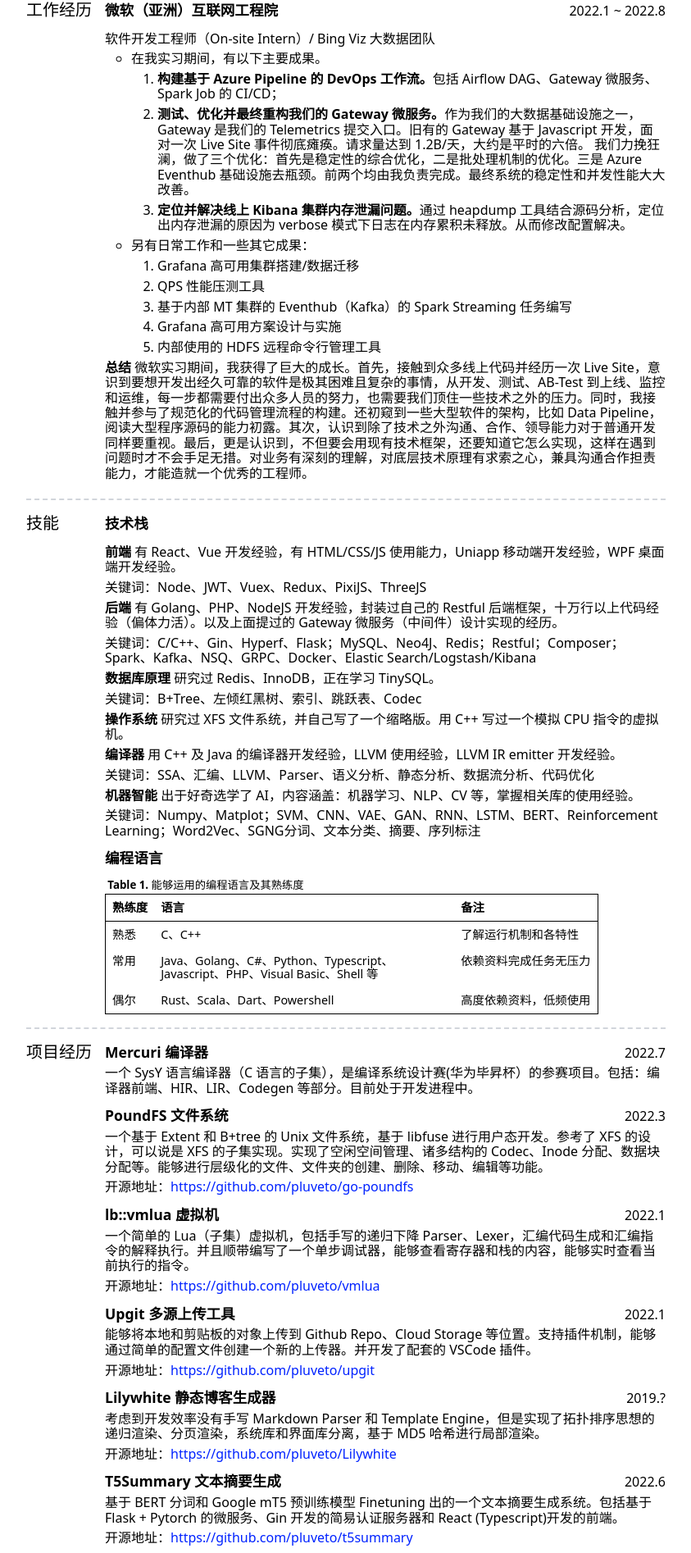
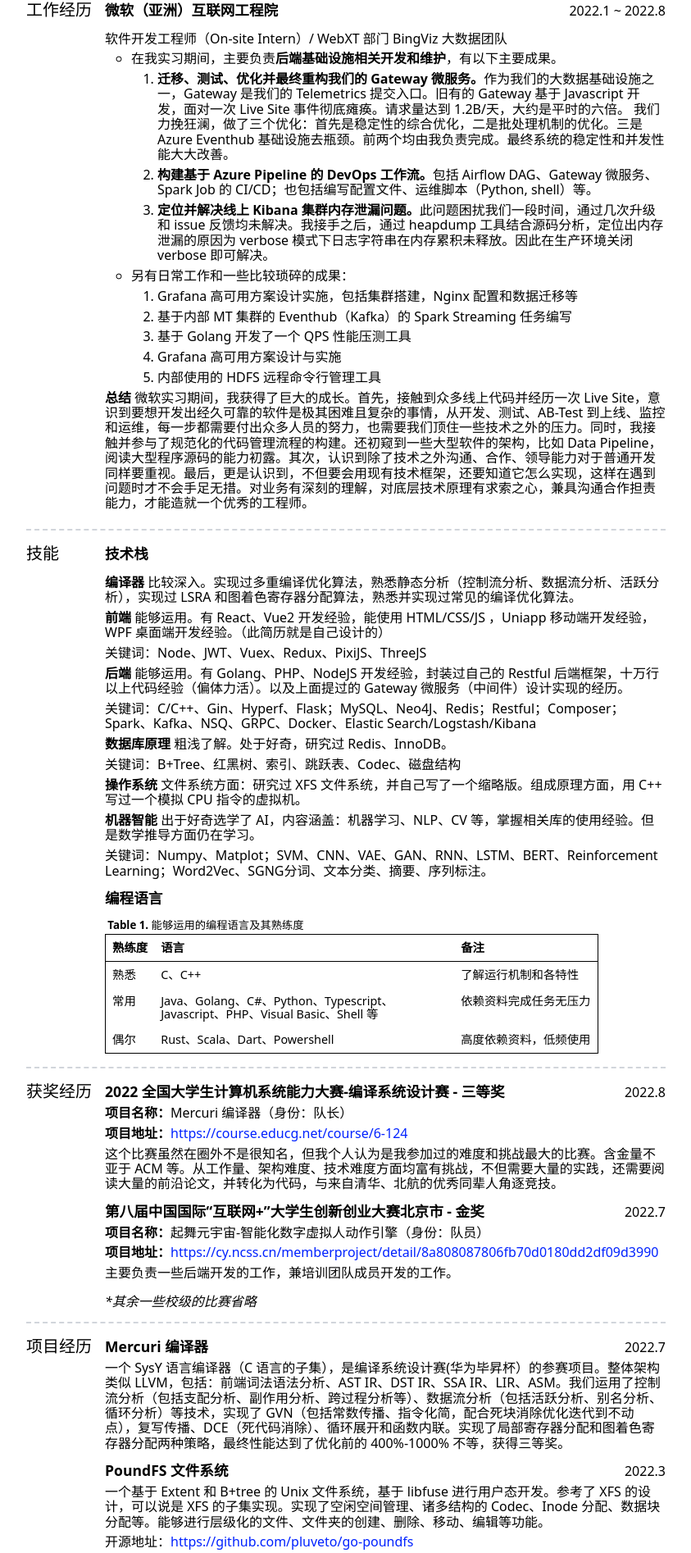
Before and after one commit to pluveto/resume, a plain HTML site: page index.html in a window 1280 px wide. Shown: the part 338-2232 px from the top of the page at 82% size, without its empty margins (218-1061 px from the left). Drawn offline with nearby package versions, Linux system fonts and the light colour scheme.

Commit message:
docs: update

```diff
--- a/index.html
+++ b/index.html
@@ -22,7 +22,7 @@
     <div class="resume">
         <header>
             <div class="flex mb-2">
-                <h1 class="text-4xl">张梓靖<span class="text-lg ml-2">意向岗位：后端开发工程师</span></h1>
+                <h1 class="text-4xl">张梓靖<span class="text-lg ml-2">意向岗位：后端开发工程师等，均有兴趣，接受调岗。</span></h1>
             </div>
             <div class="flex mb-2">
                 <div class="mr-4"><b class="inline-block w-16">工作地点</b> 北京</div>
@@ -66,32 +66,33 @@
                 <div class="flex-1">
                     <div class="float-right">2022.1 ~ 2022.8</div>
                     <h3 class="leading-4 head-title font-bold">微软（亚洲）互联网工程院</h3>
-                    <p class="line">软件开发工程师（On-site Intern）/ Bing Viz 大数据团队</p>
+                    <p class="line">软件开发工程师（On-site Intern）/ WebXT 部门 BingViz 大数据团队</p>
                     <ul>
-                        <li>在我实习期间，有以下主要成果。
+                        <li>在我实习期间，主要负责<b>后端基础设施相关开发和维护</b>，有以下主要成果。
                             <ol>
                                 <li>
-                                    <b>构建基于 Azure Pipeline 的 DevOps 工作流。</b>包括 Airflow DAG、Gateway 微服务、Spark Job 的
-                                    CI/CD；
-                                </li>
-                                <li>
-                                    <b>测试、优化并最终重构我们的 Gateway 微服务。</b>作为我们的大数据基础设施之一，Gateway 是我们的 Telemetrics 提交入口。旧有的
+                                    <b>迁移、测试、优化并最终重构我们的 Gateway 微服务。</b>作为我们的大数据基础设施之一，Gateway 是我们的 Telemetrics 提交入口。旧有的
                                     Gateway
                                     基于 Javascript 开发，面对一次 Live Site 事件彻底瘫痪。请求量达到 1.2B/天，大约是平时的六倍。
                                     我们力挽狂澜，做了三个优化：首先是稳定性的综合优化，二是批处理机制的优化。三是 Azure Eventhub
                                     基础设施去瓶颈。前两个均由我负责完成。最终系统的稳定性和并发性能大大改善。
                                 </li>
                                 <li>
-                                    <b>定位并解决线上 Kibana 集群内存泄漏问题。</b>通过 heapdump 工具结合源码分析，定位出内存泄漏的原因为 verbose
-                                    模式下日志在内存累积未释放。从而修改配置解决。
+                                    <b>构建基于 Azure Pipeline 的 DevOps 工作流。</b>包括 Airflow DAG、Gateway 微服务、Spark Job 的
+                                    CI/CD；也包括编写配置文件、运维脚本（Python, shell）等。
+                                </li>
+                                <li>
+                                    <b>定位并解决线上 Kibana 集群内存泄漏问题。</b>此问题困扰我们一段时间，通过几次升级和 issue 反馈均未解决。我接手之后，通过 heapdump
+                                    工具结合源码分析，定位出内存泄漏的原因为 verbose
+                                    模式下日志字符串在内存累积未释放。因此在生产环境关闭 verbose 即可解决。
                                 </li>
                             </ol>
                         </li>
-                        <li>另有日常工作和一些其它成果：
+                        <li>另有日常工作和一些比较琐碎的成果：
                             <ol>
-                                <li>Grafana 高可用集群搭建/数据迁移</li>
-                                <li>QPS 性能压测工具</li>
+                                <li>Grafana 高可用方案设计实施，包括集群搭建，Nginx 配置和数据迁移等</li>
                                 <li>基于内部 MT 集群的 Eventhub（Kafka）的 Spark Streaming 任务编写</li>
+                                <li>基于 Golang 开发了一个 QPS 性能压测工具</li>
                                 <li>Grafana 高可用方案设计与实施</li>
                                 <li>内部使用的 HDFS 远程命令行管理工具</li>
                             </ol>
@@ -112,21 +113,20 @@
                 <div class="flex-1">
                     <h3 class="leading-4 head-title font-bold">技术栈</h3>
                     <div class="mb-4">
-                        <p class="line"><b>前端</b> 有 React、Vue 开发经验，有 HTML/CSS/JS 使用能力，Uniapp 移动端开发经验，WPF 桌面端开发经验。</p>
+                        <p class="line"><b>编译器</b> 比较深入。实现过多重编译优化算法，熟悉静态分析（控制流分析、数据流分析、活跃分析），实现过 LSRA 和图着色寄存器分配算法，熟悉并实现过常见的编译优化算法。</p>
+                        <p class="line"><b>前端</b> 能够运用。有 React、Vue2 开发经验，能使用 HTML/CSS/JS ，Uniapp 移动端开发经验，WPF 桌面端开发经验。（此简历就是自己设计的）</p>
                         <p class="line">关键词：Node、JWT、Vuex、Redux、PixiJS、ThreeJS</p>
-                        <p class="line"><b>后端</b> 有 Golang、PHP、NodeJS 开发经验，封装过自己的 Restful 后端框架，十万行以上代码经验（偏体力活）。以及上面提过的
+                        <p class="line"><b>后端</b> 能够运用。有 Golang、PHP、NodeJS 开发经验，封装过自己的 Restful 后端框架，十万行以上代码经验（偏体力活）。以及上面提过的
                             Gateway 微服务（中间件）设计实现的经历。</p>
                         <p class="line">
                             关键词：C/C++、Gin、Hyperf、Flask；MySQL、Neo4J、Redis；Restful；Composer；Spark、Kafka、NSQ、GRPC、Docker、Elastic
                             Search/Logstash/Kibana</p>
-                        <p class="line"><b>数据库原理</b> 研究过 Redis、InnoDB，正在学习 TinySQL。</p>
-                        <p class="line">关键词：B+Tree、左倾红黑树、索引、跳跃表、Codec</p>
-                        <p class="line"><b>操作系统</b> 研究过 XFS 文件系统，并自己写了一个缩略版。用 C++ 写过一个模拟 CPU 指令的虚拟机。</p>
-                        <p class="line"><b>编译器</b> 用 C++ 及 Java 的编译器开发经验，LLVM 使用经验，LLVM IR emitter 开发经验。</p>
-                        <p class="line">关键词：SSA、汇编、LLVM、Parser、语义分析、静态分析、数据流分析、代码优化</p>
-                        <p class="line"><b>机器智能</b> 出于好奇选学了 AI，内容涵盖：机器学习、NLP、CV 等，掌握相关库的使用经验。</p>
+                        <p class="line"><b>数据库原理</b> 粗浅了解。处于好奇，研究过 Redis、InnoDB。</p>
+                        <p class="line">关键词：B+Tree、红黑树、索引、跳跃表、Codec、磁盘结构</p>
+                        <p class="line"><b>操作系统</b> 文件系统方面：研究过 XFS 文件系统，并自己写了一个缩略版。组成原理方面，用 C++ 写过一个模拟 CPU 指令的虚拟机。</p>
+                        <p class="line"><b>机器智能</b> 出于好奇选学了 AI，内容涵盖：机器学习、NLP、CV 等，掌握相关库的使用经验。但是数学推导方面仍在学习。</p>
                         <p class="line">关键词：Numpy、Matplot；SVM、CNN、VAE、GAN、RNN、LSTM、BERT、Reinforcement
-                            Learning；Word2Vec、SGNG分词、文本分类、摘要、序列标注</p>
+                            Learning；Word2Vec、SGNG分词、文本分类、摘要、序列标注。</p>
                     </div>
                     <h3 class="leading-4 head-title font-bold">编程语言</h3>
                     <table>
@@ -158,7 +158,28 @@
                     </table>
                 </div>
             </div>
-
+            <div class="flex items-start mb-5 border-b-gray-300 border-b border-dashed border-b-2 pb-4">
+                <div class="title-left">
+                    <h2 class="leading-4 text-xl">获奖经历</h2>
+                </div>
+                <div class="flex-1">
+                    <div class="mb-4">
+                        <div class="float-right">2022.8</div>
+                        <h3 class="leading-4 project-title font-bold">2022 全国大学生计算机系统能力大赛-编译系统设计赛 - 三等奖</h3>
+                        <div class="line"><b>项目名称：</b>Mercuri 编译器（身份：队长）</div>
+                        <div class="line"><b>项目地址：</b><a href="https://course.educg.net/course/6-124">https://course.educg.net/course/6-124</a></div>
+                        <div class="line">这个比赛虽然在圈外不是很知名，但我个人认为是我参加过的难度和挑战最大的比赛。含金量不亚于 ACM 等。从工作量、架构难度、技术难度方面均富有挑战，不但需要大量的实践，还需要阅读大量的前沿论文，并转化为代码，与来自清华、北航的优秀同辈人角逐竞技。</div>
+                    </div>
+                    <div class="mb-4">
+                        <div class="float-right">2022.7</div>
+                        <h3 class="leading-4 project-title font-bold">第八届中国国际“互联网+”大学生创新创业大赛北京市 - 金奖</h3>
+                        <div class="line"><b>项目名称：</b>起舞元宇宙-智能化数字虚拟人动作引擎（身份：队员）</div>
+                        <div class="line"><b>项目地址：</b><a href="https://cy.ncss.cn/memberproject/detail/8a808087806fb70d0180dd2df09d3990">https://cy.ncss.cn/memberproject/detail/8a808087806fb70d0180dd2df09d3990</a></div>
+                        <div class="line">主要负责一些后端开发的工作，兼培训团队成员开发的工作。</div>
+                    </div>
+                    <i>*其余一些校级的比赛省略</i>
+                </div>
+            </div>
             <div class="flex items-start mb-5 border-b-gray-300 border-b border-dashed border-b-2 pb-4">
                 <div class="title-left">
                     <h2 class="leading-4 text-xl">项目经历</h2>
@@ -167,8 +188,7 @@
                     <div class="mb-4">
                         <div class="float-right">2022.7</div>
                         <h3 class="leading-4 project-title font-bold">Mercuri 编译器</h3>
-                        <p class="line">一个 SysY 语言编译器（C 语言的子集），是编译系统设计赛(华为毕昇杯）的参赛项目。包括：编译器前端、HIR、LIR、Codegen
-                            等部分。目前处于开发进程中。</p>
+                        <p class="line">一个 SysY 语言编译器（C 语言的子集），是编译系统设计赛(华为毕昇杯）的参赛项目。整体架构类似 LLVM，包括：前端词法语法分析、AST IR、DST IR、SSA IR、LIR、ASM。我们运用了控制流分析（包括支配分析、副作用分析、跨过程分析等）、数据流分析（包括活跃分析、别名分析、循环分析）等技术，实现了 GVN（包括常数传播、指令化简，配合死块消除优化迭代到不动点），复写传播、DCE（死代码消除）、循环展开和函数内联。实现了局部寄存器分配和图着色寄存器分配两种策略，最终性能达到了优化前的 400%-1000% 不等，获得三等奖。</p>
                     </div>
                     <div class="mb-4">
                         <div class="float-right">2022.3</div>
@@ -420,7 +440,8 @@
                         <ul>
                             <li><b>线性开发的场景</b>：例如编译器课程设计中，主导了核心语义分析和代码生成的开发。同时按照组员能力分配任务，每周开会确定进展，取得 96 分成绩。</li>
                             <li><b>前后端可分离时</b>：例如校园导览系统开发过程中，我提前做好接口设计，利用虚拟数据先行开发，后面对接非常顺利。均使用 Git 进行协作，取得 96 分成绩。</li>
-                            <li><b>紧急任务的情况</b>：例如小学期的 CPU 设计、强化学习 DDQN 任务中，时间紧任务重，遇到疫情不能线下完成，于是利用在线文档远程协作，每天早上八点固定视频开会汇报进度。均取得
+                            <li><b>紧急任务的情况</b>：例如小学期的 CPU 设计、强化学习 DDQN
+                                任务中，时间紧任务重，遇到疫情不能线下完成，于是利用在线文档远程协作，每天早上八点固定视频开会汇报进度。均取得
                                 90 左右成绩。</li>
                         </ul>
                         <div class="small">
@@ -445,8 +466,12 @@
                         <p class="line">
                             我的爱好广泛，以自学为主要乐趣，无不良嗜好。
                         </p>
-                        <p class="line">高中和大一时组建过乐队，担任电吉他手和贝斯手。我对哲学感兴趣，学习过西方哲学史，包括康德哲学等。高中时因兴趣参加过物理竞赛，荣获省二等奖。此外，也自学过一些心理学，用于自我调节以及更好地待人处事。</p>
-                        <p class="line">此外，对待重要事务我能沉下心有毅力。半年来我月均学习（含复习）一千个单词未曾中断。曾经参加打卡背单词活动，每天三百个单词，群中 212 人，竟几尽未能坚持，而我是最终按时完成、落实下来的 6 人之一。高中和大学组乐队时期，但凡有演出都认真练琴，广受好评。但凡小组活动，从来都是牵头完成的人之一。一起完成任务之后，我能收获充足的成就感。</p>
+                        <p class="line">
+                            高中和大一时组建过乐队，担任电吉他手和贝斯手。我对哲学感兴趣，学习过西方哲学史，包括康德哲学等。高中时因兴趣参加过物理竞赛，荣获省二等奖。此外，也自学过一些心理学，用于自我调节以及更好地待人处事。
+                        </p>
+                        <p class="line">此外，对待重要事务我能沉下心有毅力。半年来我月均学习（含复习）一千个单词未曾中断。曾经参加打卡背单词活动，每天三百个单词，群中 212
+                            人，竟几尽未能坚持，而我是最终按时完成、落实下来的 6
+                            人之一。高中和大学组乐队时期，但凡有演出都认真练琴，广受好评。但凡小组活动，从来都是牵头完成的人之一。一起完成任务之后，我能收获充足的成就感。我相信，在工作中也能稳健完成合理任务量。</p>
                     </div>
                 </div>
 
```
